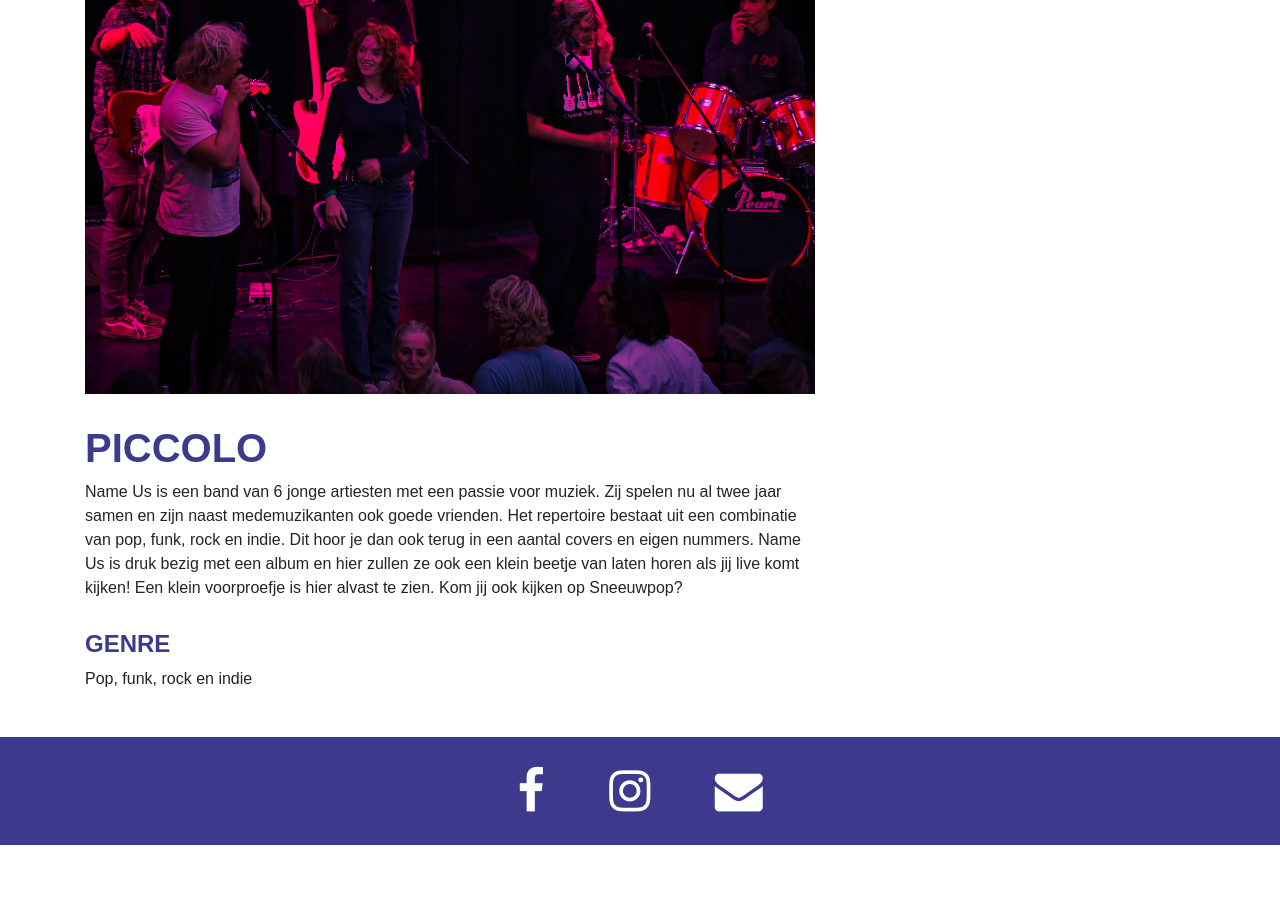
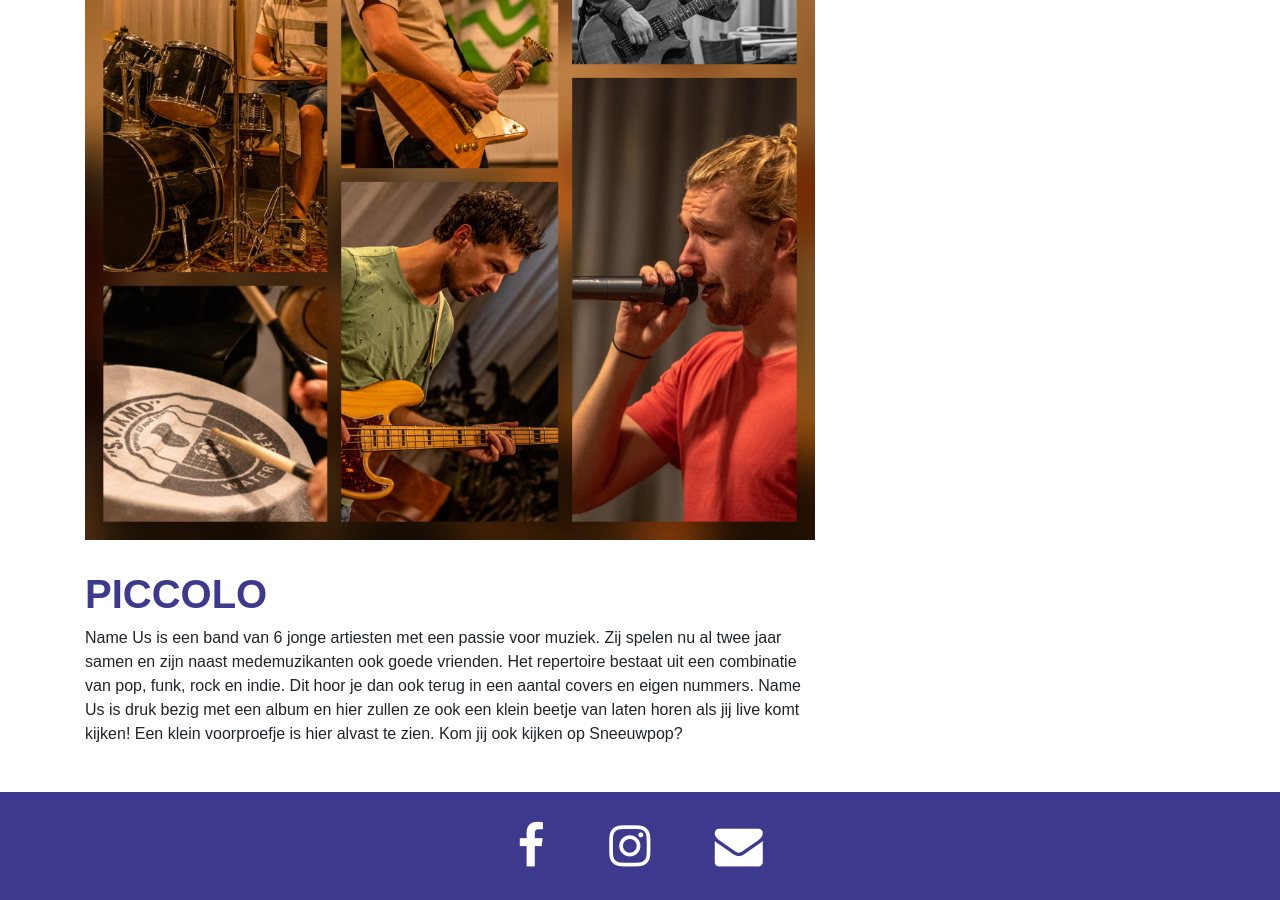
Before and after one commit to sneeuwpop-festival/sneeuwpop.nl, a Jekyll site: the page built from piccolo.md, in a window 1280 px wide and 900 px high, scrolled down 647 px. Built offline with Jekyll 4.4.1, drawn with Linux system fonts in a browser that asks for light colours; before the commit the page ends 1492 px from its top, so only the background shows below that.

Commit message:
Update piccolo.md

```diff
--- a/piccolo.md
+++ b/piccolo.md
@@ -1,8 +1,7 @@
 ---
 layout: band
 title: Piccolo
-image: name_us.jpeg
-genre: Pop, funk, rock en indie
+image: piccolo.jpg
 
 ---
 
```
